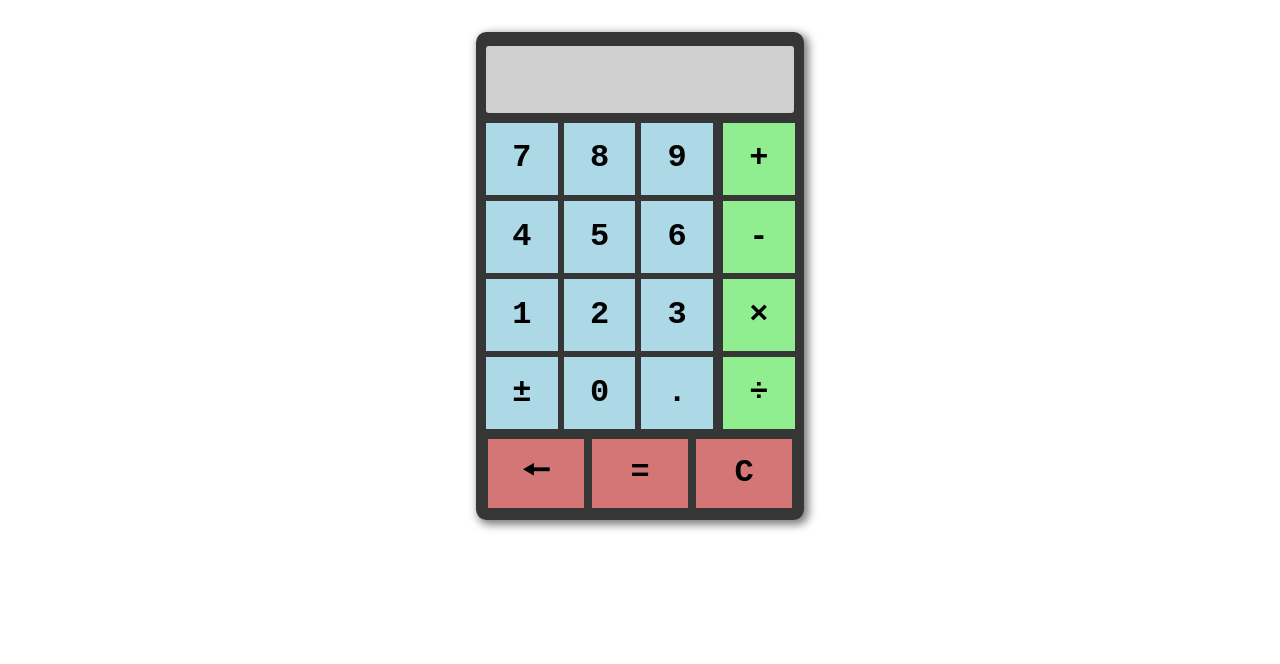
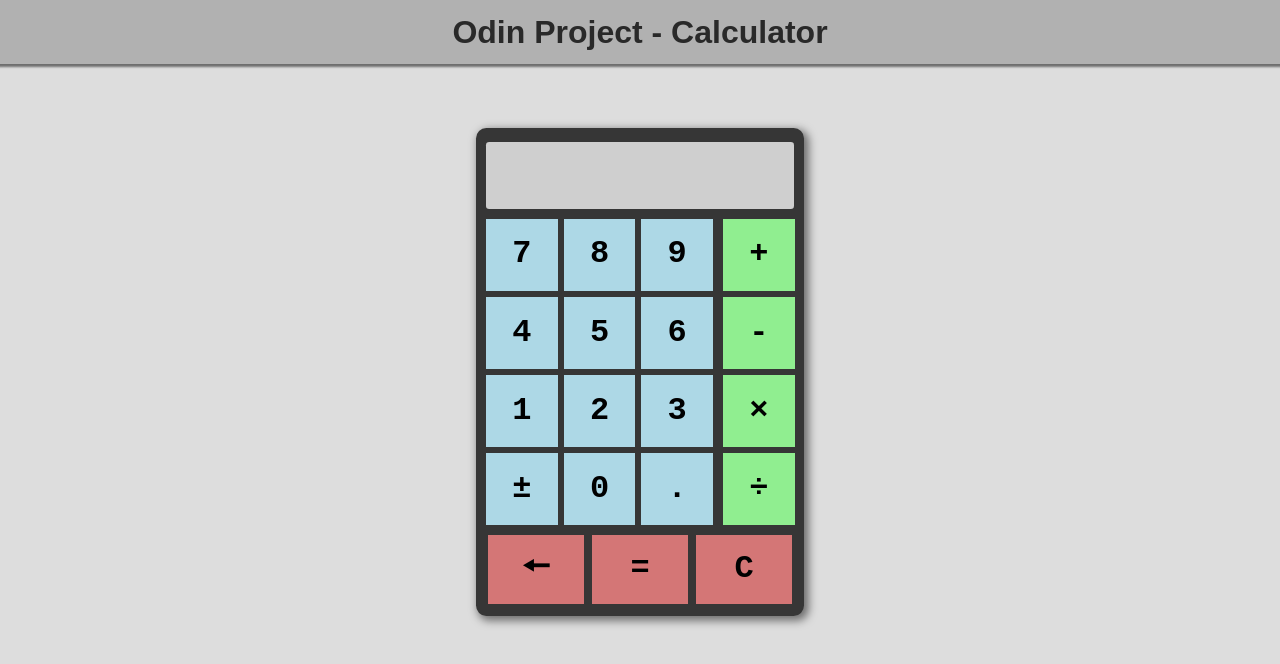
Before and after one commit to Nomnivore/odin-calculator, a plain HTML site: page index.html in a window 1280 px wide. Drawn offline with Linux system fonts and the light colour scheme.

Commit message:
basic header

```diff
--- a/index.html
+++ b/index.html
@@ -8,6 +8,9 @@
     <link rel="stylesheet" href="style.css">
 </head>
 <body>
+    <header>
+        <h1>Odin Project - Calculator</h1>
+    </header>
     <div class="container">
         <div id="calc">
             <div class="display">
--- a/style.css
+++ b/style.css
@@ -1,3 +1,32 @@
+:root {
+    --header-size: 4rem;
+    --content-margin-top: 8rem;
+}
+
+body {
+    background-color: rgb(221, 221, 221);
+}
+
+header {
+    position: absolute;
+    top: 0;
+    left: 0;
+    width: 100%;
+    height: var(--header-size);
+    background: rgb(177, 177, 177);
+    display: flex;
+    flex-basis: 0;
+    box-shadow: 0 1px 2px 2px rgba(0, 0, 0, 0.5);
+
+}
+
+header h1 {
+    text-align: center;
+    margin: auto;
+    font-family: Arial, Helvetica, sans-serif;
+    color: rgb(41, 41, 41);
+}
+
 #calc {
     --calc-bg-color: rgb(54, 54, 54);
     --num-color: lightblue;
@@ -133,5 +162,5 @@
 }
 
 .container {
-    margin-top: 2em;
+    margin-top: var(--content-margin-top);
 }
```
